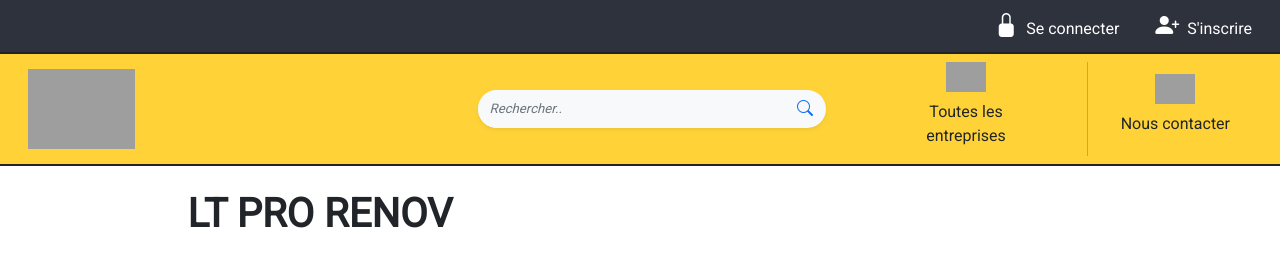
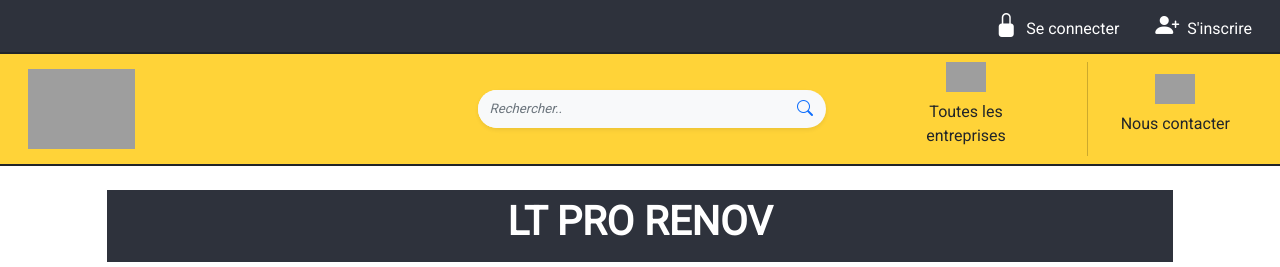
Before and after one commit to NatWilleme/findwell, a PHP site: page /index.php?viewToDisplay=displayCompanyDetails&idCompany=13 in a window 1280 px wide. Shown: the top 267 px of the page. Run offline with PHP 8.4, Linux system fonts and the light colour scheme; data comes from the database, SQL or seed files in the repository; grey boxes are pictures that could not be loaded.

Commit message:
fix texte qui se chevauche + fix search + add new image + change color

```diff
--- a/views/viewFinal/view_Home.php
+++ b/views/viewFinal/view_Home.php
@@ -6,7 +6,7 @@ ob_start();
 <div class="container-fluid ps-0 pe-0">
 
 
-    <div style="background-color: #36405e;">
+    <div style="background-color: #4e5158;">
         <div id="carouselHome" class="carousel slide d-none d-lg-block col-10 offset-1" data-bs-ride="carousel">
             <div class="carousel-inner">
                 <div class="carousel-item active" data-bs-interval="4000">
--- a/views/viewFinal/view_annonce.php
+++ b/views/viewFinal/view_annonce.php
@@ -611,7 +611,7 @@
     } ?>
     <div class="row d-flex justify-content-around mb-4 mt-5 m-0">
         <div class="card border border-dark pt-2 ms-3 me-3" style="width: 30rem;">
-            <img src="images/annonce/service.png" class="card-img-top">
+            <img src="images/annonce/service.jpg" class="card-img-top" title="Community vector created by pch.vector">
             <div class="card-body">
                 <h5 class="card-title text-center fs-3">Entraide collaborative</h5>
             </div>
--- a/views/viewFinal/view_companyDetails.php
+++ b/views/viewFinal/view_companyDetails.php
@@ -22,7 +22,10 @@
     </div>
     <?php } ?>
     <div class="row d-flex justify-content-around mt-4">
-        <h1 class="col-12 col-lg-5 text-center fw-bold"><?php echo $company->name; ?></h1>
+        <div class="p-2 col-10" style="background-color: #2e323c; color: white;">
+            <h1 class="col-12 text-center fw-bold"><?php echo $company->name; ?></h1>
+        </div>
+
         <?php if($messageBtn != "") {?>
         <span class="col-12 col-lg-3"></span>
         <button onclick="location.href='index.php?viewToDisplay=displayCompanyDetails&favorite=<?php echo $company->id; ?>'" class="btn btn-danger col-5 col-lg-2" type="button" ><?php echo $messageBtn; ?></button>
@@ -30,31 +33,35 @@
         <span class="col-12 col-lg-5"></span>
         <?php } ?>
     </div>
-    <div class="row d-flex justify-content-around mb-4 mt-4">
+    <div class="container-fluid">
+        <div class="row d-flex justify-content-around mb-4 mt-4 col-12">
 
-        <img id="imgCompany" class="col-12 col-xl-5" style="height: 100%;" src="<?php echo $company->image; ?>">
-        <div class="col-11 col-xl-5 border border-dark mt-3 mt-lg-0">
+            <img id="imgCompany" class="col-12 col-lg-4" style="height: 100%;" src="<?php echo $company->image; ?>">
+            <div class="col-11 col-xl-6 border border-dark mt-3 mt-lg-0">
+                <div>
                     <h2 class="fw-bold mt-3 mt-lg-0">Description de l'entreprise:</h2>
                     <p><?php echo $company->description; ?></p>
-            <div class="d-lg-flex">
-                <div class="col-12 col-lg-4">
+                </div>
+                <div class="row">
+                    <div class="col-12 col-lg-4" style="overflow-wrap: break-word;">
                         <h2 class="fw-bold">Heures d'ouverture:</h2>
                         <p><?php echo $company->hours; ?></p>
                     </div>
-                <div class="col-12 col-lg-4">
+                    <div class="col-12 col-lg-4" style="overflow-wrap: break-word;">
                         <h2 class="fw-bold">Contacts:</h2>
                         <p>
-                        <b class="fw-bold">Mail</b>: <a class="linkHighlight" href="mailto:<?php echo $company->mail; ?>"> <?php echo $company->mail; ?></a><br>
+                            <b class="fw-bold">Mail</b>: <a class="linkHighlight"  href="mailto:<?php echo $company->mail; ?>"> <?php echo $company->mail; ?></a><br>
                             <b class="fw-bold">Téléphone</b>: <?php echo $company->phone; ?><br>
                             <b class="fw-bold ">Site web</b>: <a class="linkHighlight" href="<?php echo $company->web; ?>"><?php echo $company->web; ?></a>
                         </p>
                     </div>
-                <div class="col-12 col-lg-4">
+                    <div class="col-12 col-lg-4" style="overflow-wrap: break-word;">
                         <h2 class="fw-bold mt-3 mt-lg-0">Adresse:</h2>
                         <p><a class="linkHighlight" href="https://www.google.be/maps/place/<?php echo $company->number.", ".$company->street." ".$company->postalCode." ".$company->city; ?>"  target="_blank" rel="noopener noreferrer"><?php echo $company->number.", ".$company->street."<br>".$company->postalCode." ".$company->city; ?></a></p>
                     </div>
                 </div>
 
+            </div>
         </div>
 
         <?php if(isset($_COOKIE["userConnected"]) && isset($_SESSION['user'])) { ?>
--- a/views/viewFinal/view_search.php
+++ b/views/viewFinal/view_search.php
@@ -5,7 +5,7 @@
 
 <div class="container-fluid mt-2 mb-5">
     <h2 class="fw-bold text-center mb-3">Résultat de la recherche:</h2>
-    <?php if(sizeof($searchResult['companies']) > 0 && $searchResult['companies'][0]->distance != null) { ?>
+    <?php if(sizeof($searchResult['companies']) > 0 && $searchResult['companies'][0]->distance != null && isset($_POST['company'])) { ?>
     <div class="col-12 col-lg-2 offset-lg-10 mb-3">
         <form action="index.php?viewToDisplay=displaySearch" method="post">
             <input class="d-none" type="text" name="company" value="<?php echo $_POST['company']; ?>">
```
Lines whose indentation alone changed are shown as unchanged.
